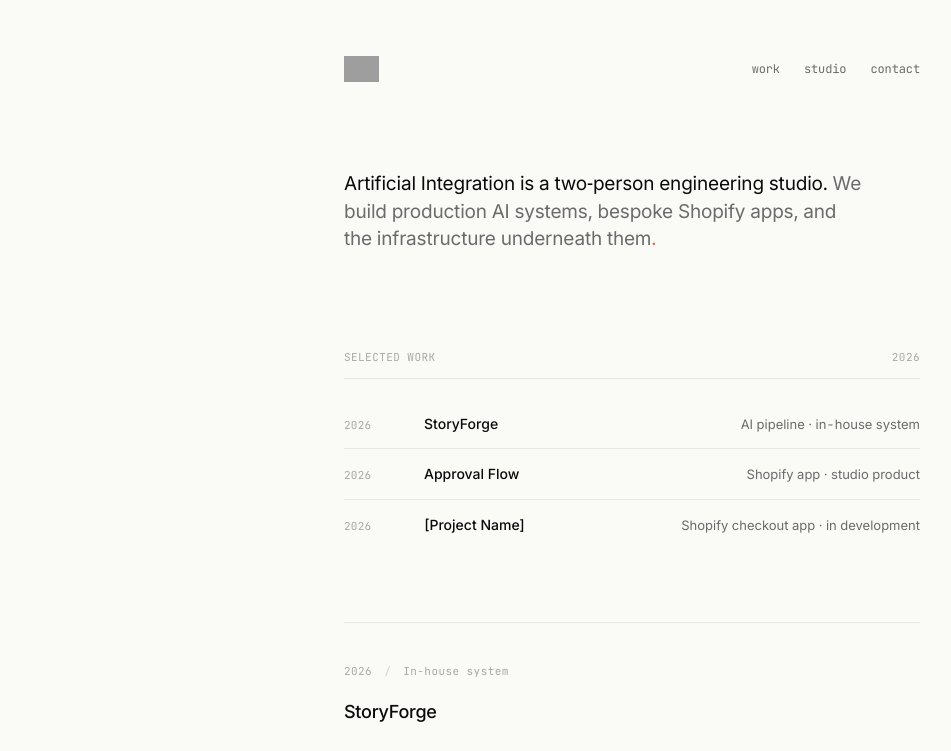
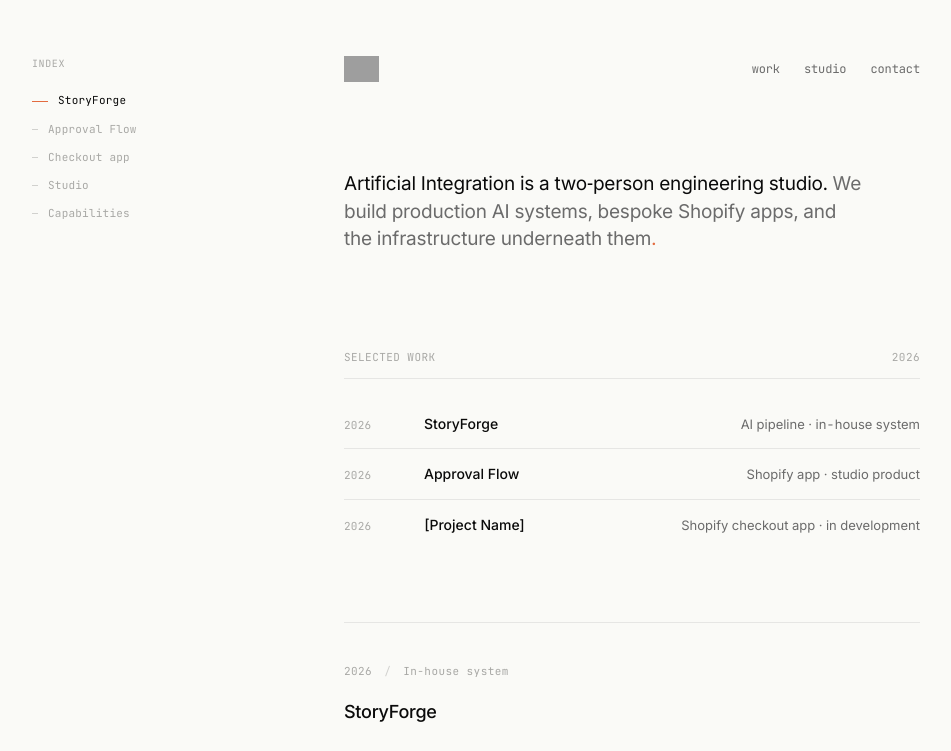
Before and after one commit to WIGU777/artificialintegration-site, a plain HTML site: page index.html in a window 1280 px wide. Shown: the top 751 px of the page, without its empty margins (8-959 px from the left). Drawn offline with Linux system fonts and the light colour scheme; grey boxes are pictures that could not be loaded.

Commit message:
sticky left section rail

```diff
--- a/index.html
+++ b/index.html
@@ -348,9 +348,72 @@ footer a:hover { color: var(--ink); }
   .entry h2 { font-size: 17px; }
   footer { flex-direction: column; gap: 8px; }
 }
+
+/* Sticky left rail */
+.rail {
+  display: none;
+  position: fixed;
+  left: 40px;
+  top: 56px;
+  font-family: var(--mono);
+  font-size: 11px;
+  letter-spacing: 0.02em;
+  max-width: 160px;
+  z-index: 10;
+}
+@media (min-width: 1080px) {
+  .rail { display: block; }
+}
+.rail-title {
+  text-transform: uppercase;
+  letter-spacing: 0.06em;
+  font-size: 10px;
+  margin-bottom: 14px;
+  color: var(--ink-3);
+}
+.rail ul { list-style: none; }
+.rail li { padding: 4px 0; }
+.rail a {
+  color: var(--ink-3);
+  text-decoration: none;
+  display: inline-flex;
+  align-items: center;
+  gap: 10px;
+  transition: color 0.15s;
+}
+.rail a::before {
+  content: '';
+  display: inline-block;
+  width: 6px;
+  height: 1px;
+  background: currentColor;
+  opacity: 0.5;
+  transition: width 0.2s ease, background 0.2s, opacity 0.2s;
+}
+.rail a:hover { color: var(--ink); }
+.rail a.active {
+  color: var(--ink);
+}
+.rail a.active::before {
+  width: 16px;
+  background: var(--accent);
+  opacity: 1;
+}
 </style>
 </head>
 <body>
+
+<aside class="rail" aria-label="Section navigation">
+  <div class="rail-title">Index</div>
+  <ul>
+    <li><a href="#storyforge" data-rail="storyforge">StoryForge</a></li>
+    <li><a href="#approval-flow" data-rail="approval-flow">Approval Flow</a></li>
+    <li><a href="#checkout-app" data-rail="checkout-app">Checkout app</a></li>
+    <li><a href="#studio" data-rail="studio">Studio</a></li>
+    <li><a href="#capabilities" data-rail="capabilities">Capabilities</a></li>
+  </ul>
+</aside>
+
 <main>
 
 <header>
@@ -525,5 +588,18 @@ footer a:hover { color: var(--ink); }
 </footer>
 
 </main>
+
+<script>
+  const railLinks = document.querySelectorAll('.rail a[data-rail]');
+  const targets = Array.from(railLinks).map(a => document.getElementById(a.dataset.rail)).filter(Boolean);
+  const obs = new IntersectionObserver((entries) => {
+    entries.forEach(e => {
+      if (e.isIntersecting) {
+        railLinks.forEach(a => a.classList.toggle('active', a.dataset.rail === e.target.id));
+      }
+    });
+  }, { rootMargin: '-35% 0px -55% 0px', threshold: 0 });
+  targets.forEach(t => obs.observe(t));
+</script>
 </body>
 </html>
```
